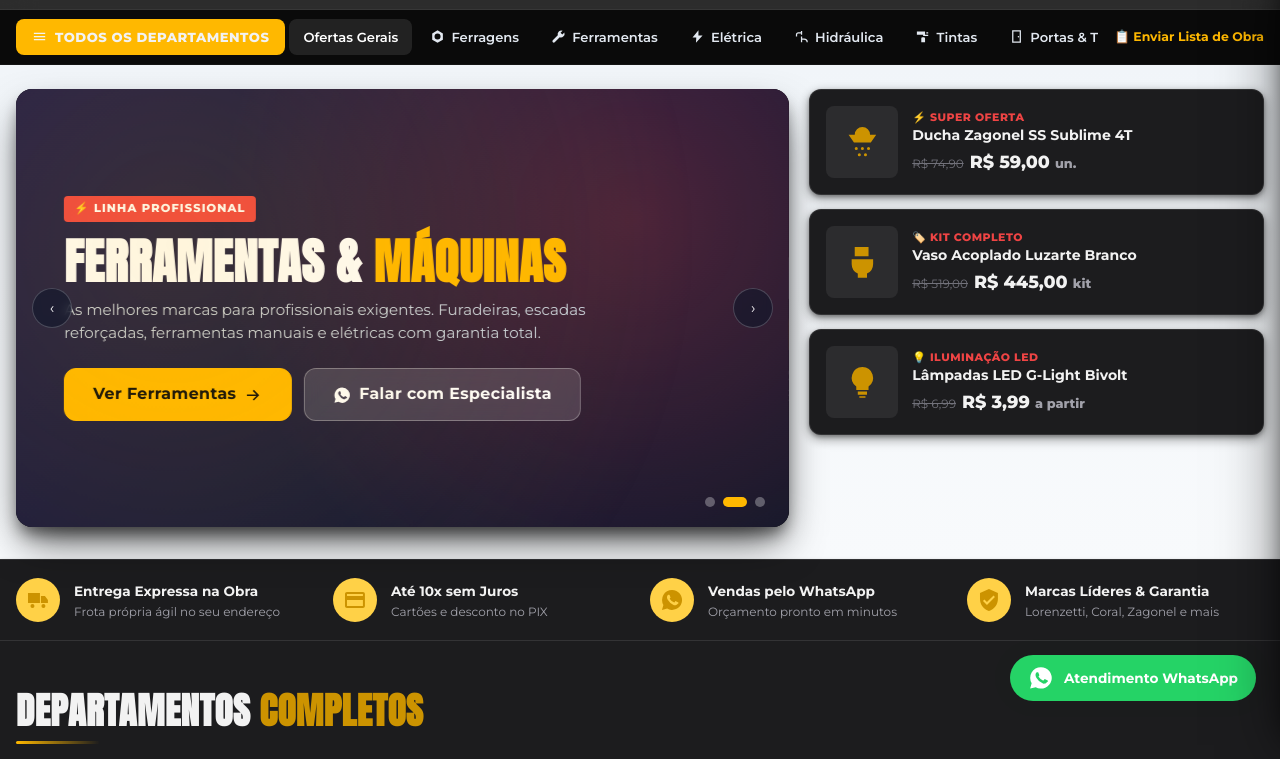
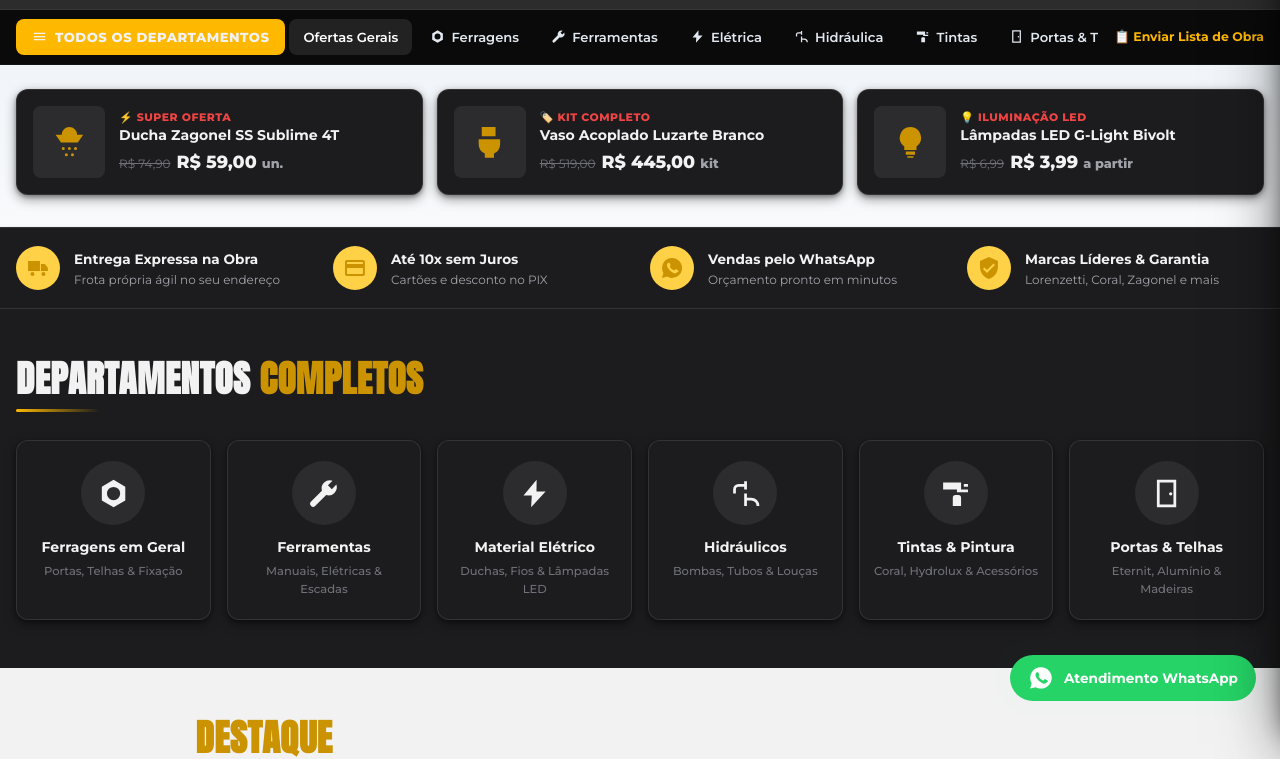
Before and after one commit to santwoxx/site-cliente, a website: page index.html in a window 1280 px wide. Shown: the part 75-834 px from the top of the page. Drawn offline with Linux system fonts and the light colour scheme.

Commit message:
Remove hero slider and adjust hero side layout

```diff
--- a/assets/css/style.css
+++ b/assets/css/style.css
@@ -835,10 +835,7 @@ h1, h2, h3, h4, h5, h6 {
 }
 
 .hero-grid {
-  display: grid;
-  grid-template-columns: 1.7fr 1fr;
-  gap: 20px;
-  align-items: stretch;
+  display: block;
 }
 
 /* Carrossel Principal */
@@ -1022,8 +1019,8 @@ h1, h2, h3, h4, h5, h6 {
 
 /* Painel de Destaques Laterais (Side Offers) */
 .hero-side {
-  display: flex;
-  flex-direction: column;
+  display: grid;
+  grid-template-columns: repeat(3, 1fr);
   gap: 14px;
 }
 
--- a/index.html
+++ b/index.html
@@ -190,65 +190,6 @@
 <!-- ================= HERO & CARROSSEL DE BANNERS ================= -->
 <section class="hero-section">
   <div class="container hero-grid">
-    <!-- Slider Principal de Campanhas -->
-    <div class="hero-slider" id="heroSlider">
-      <div class="slider-track" id="sliderTrack">
-        <!-- Slide 1 -->
-        <div class="slide slide-1">
-          <div class="slide__content reveal">
-            <span class="slide__badge">🔥 Festival da Construção & Reforma</span>
-            <h1 class="slide__title">A BASE <em>FORTE</em> PARA SUA OBRA</h1>
-            <p class="slide__desc">Do alicerce ao acabamento: escadas, portas, tintas, bombas e louças com o menor preço e entrega rápida no seu canteiro de obras.</p>
-            <div class="slide__ctas">
-              <a href="#produtos" class="btn btn--primary btn--lg">Conferir Ofertas <svg class="ic"><use href="#ic-arrow"/></svg></a>
-              <a href="#" class="btn btn--ghost-white btn--lg" data-wa="Olá! Quero solicitar um orçamento completo para minha obra.">
-                <svg class="ic"><use href="#ic-whats"/></svg> Orçamento no WhatsApp
-              </a>
-            </div>
-          </div>
-        </div>
-
-        <!-- Slide 2 -->
-        <div class="slide slide-2">
-          <div class="slide__content">
-            <span class="slide__badge" style="background:#EF4444;color:#FFF;">⚡ Linha Profissional</span>
-            <h2 class="slide__title">FERRAMENTAS & <em>MÁQUINAS</em></h2>
-            <p class="slide__desc">As melhores marcas para profissionais exigentes. Furadeiras, escadas reforçadas, ferramentas manuais e elétricas com garantia total.</p>
-            <div class="slide__ctas">
-              <a href="#produtos" class="btn btn--primary btn--lg" data-jump="Ferramentas">Ver Ferramentas <svg class="ic"><use href="#ic-arrow"/></svg></a>
-              <a href="#" class="btn btn--ghost-white btn--lg" data-wa="Olá! Gostaria de cotar ferramentas elétricas profissionais.">
-                <svg class="ic"><use href="#ic-whats"/></svg> Falar com Especialista
-              </a>
-            </div>
-          </div>
-        </div>
-
-        <!-- Slide 3 -->
-        <div class="slide slide-3">
-          <div class="slide__content">
-            <span class="slide__badge" style="background:#10B981;color:#FFF;">🎨 Renove sua Casa</span>
-            <h2 class="slide__title">TINTAS & <em>ACABAMENTOS</em></h2>
-            <p class="slide__desc">Tintas Coral, Hydrolux, duchas Lorenzetti e louças Luzarte com preços imbatíveis. Parcele em até 10x sem juros.</p>
-            <div class="slide__ctas">
-              <a href="#produtos" class="btn btn--primary btn--lg" data-jump="Tintas">Ver Tintas & Louças <svg class="ic"><use href="#ic-arrow"/></svg></a>
-              <a href="#" class="btn btn--ghost-white btn--lg" data-wa="Olá! Gostaria de cotar tintas e materiais de acabamento.">
-                <svg class="ic"><use href="#ic-whats"/></svg> Consultar Cores
-              </a>
-            </div>
-          </div>
-        </div>
-      </div>
-
-      <!-- Controles do Slider -->
-      <button class="slider-arrow slider-arrow--prev" id="sliderPrev" aria-label="Banner anterior">‹</button>
-      <button class="slider-arrow slider-arrow--next" id="sliderNext" aria-label="Próximo banner">›</button>
-
-      <div class="slider-nav" id="sliderNav">
-        <button class="slider-dot is-active" aria-label="Ir para banner 1"></button>
-        <button class="slider-dot" aria-label="Ir para banner 2"></button>
-        <button class="slider-dot" aria-label="Ir para banner 3"></button>
-      </div>
-    </div>
 
     <!-- Destaques Rápidos da Semana (Cards Laterais) -->
     <div class="hero-side">
```
